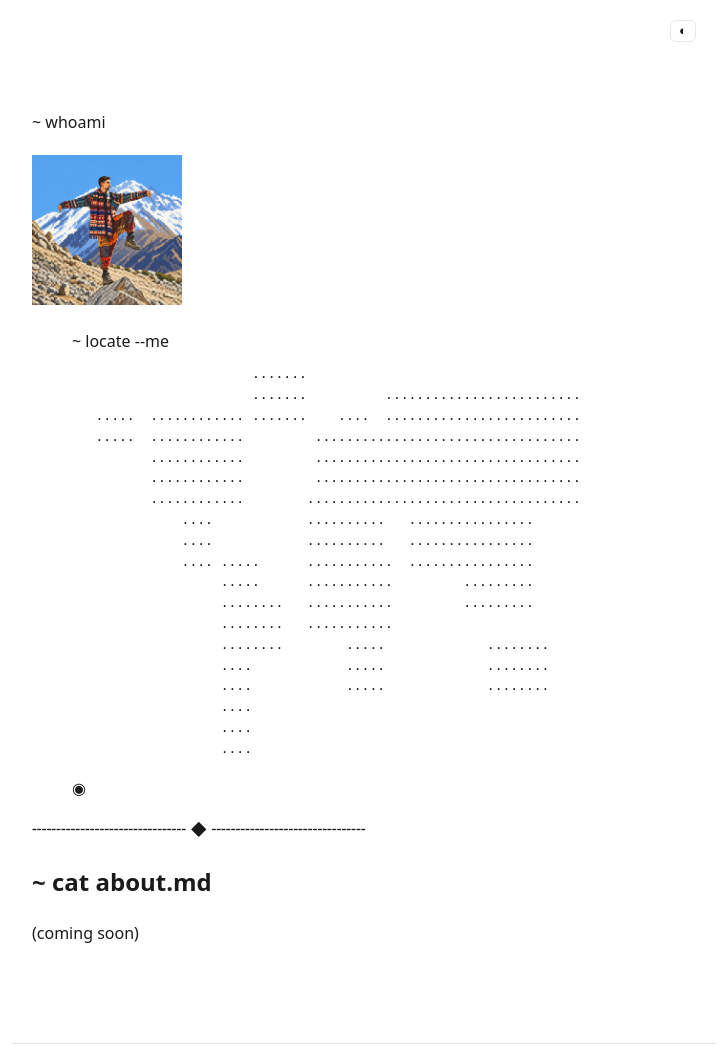
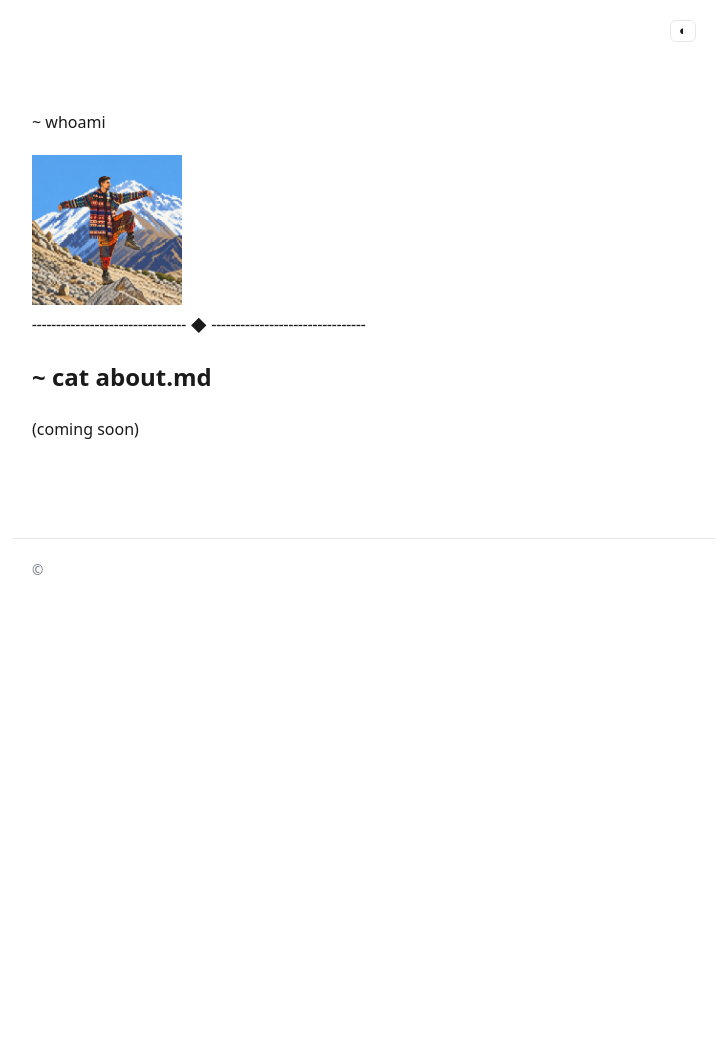
Before and after one commit to amaslakovxyz/amaslakov.xyz, a FastAPI app: page / in a window 1280 px wide. Shown: the top 1057 px of the page, without its empty margins (276-1003 px from the left). After the commit the page ends 575 px from the top, so only its background shows below. Run offline with FastAPI, Linux system fonts and the light colour scheme.

Commit message:
xyz: remove ANSI world map (keep location reel)

```diff
--- a/src/blog/web/templates/xyz/_worldmap.html
+++ /dev/null
@@ -1,26 +0,0 @@
-<figure class="worldmap">
-  <figcaption class="wm-cap"><span class="c">~</span> locate --me</figcaption>
-  <div class="wm-wrap">
-<pre class="wm" aria-hidden="true">                       ·······
-                       ·······          ·························
-   ·····  ············ ·······    ····  ·························
-   ·····  ············         ··································
-          ············         ··································
-          ············         ··································
-          ············        ···································
-              ····            ··········   ················
-              ····            ··········   ················
-              ···· ·····      ···········  ················
-                   ·····      ···········         ·········
-                   ········   ···········         ·········
-                   ········   ···········
-                   ········        ·····             ········
-                   ····            ·····             ········
-                   ····            ·····             ········
-                   ····
-                   ····
-                   ····</pre>
-    <span class="wm-pin" style="left:calc(.6rem + 41.5ch);top:calc(.6rem + 5.5em)">◉</span>
-  </div>
-  <p class="wm-loc">{% if site.location %}<span class="pin">◉</span> {{ site.location.label }} <span class="dim">{{ site.location.coords }}</span>{% endif %}</p>
-</figure>
--- a/src/blog/web/templates/xyz/index.html
+++ b/src/blog/web/templates/xyz/index.html
@@ -17,8 +17,6 @@
       {% endif %}
     </div>
   </div>
-
-  {% include "xyz/_worldmap.html" %}
 
   <div class="hero-links">
     {% if site.links.github %}<a href="{{ site.links.github }}" style="color:var(--c-violet)">github</a>{% endif %}
```
Also changed, not shown: src/blog/web/static/xyz.css (+0 -20 lines), tests/test_app.py (+0 -3 lines).
